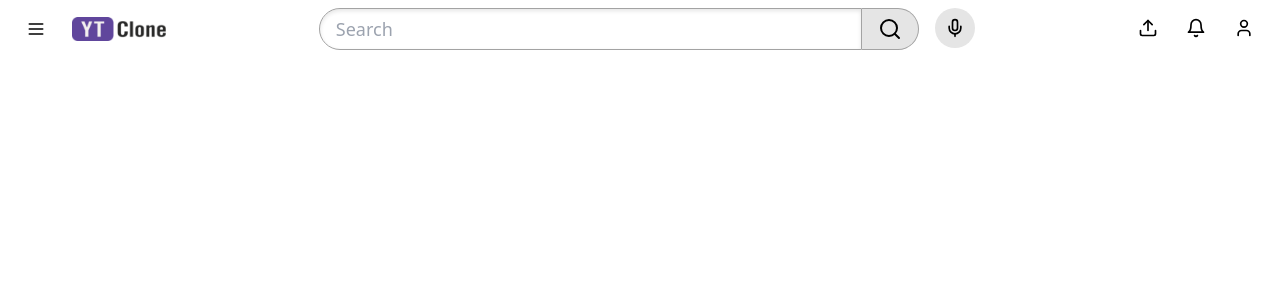
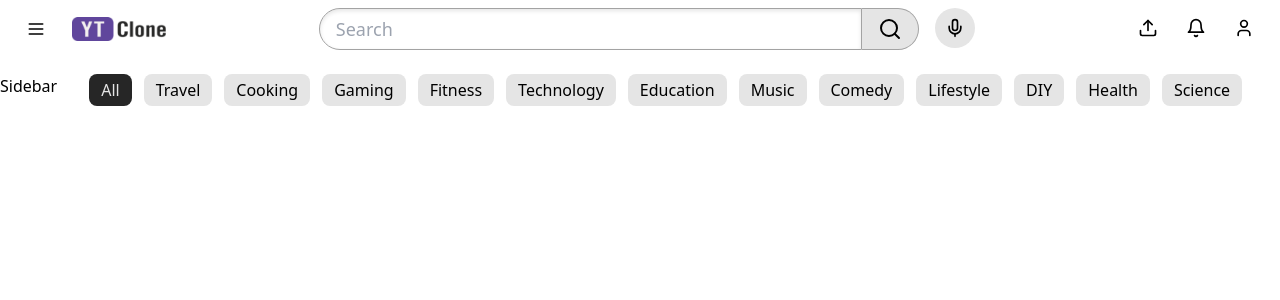
Before and after one commit to JwanCortez93/yt-clone, a React (Vite) app: page / in a window 1280 px wide. Shown: the top 300 px of the page. Built offline with nearby package versions, Linux system fonts and the light colour scheme.

Commit message:
Categories section init

```diff
--- a/src/App.tsx
+++ b/src/App.tsx
@@ -1,9 +1,25 @@
+import { useState } from "react";
+import { CategoryItems } from "./components/CategoryItems";
+import { categories } from "./data/home";
 import { PageHeader } from "./layouts/PageHeader";
 
 export default function App() {
+  const [selectedCategory, setSelectedCategory] = useState(categories[0]);
   return (
     <div className="max-h-screen flex flex-col ">
       <PageHeader />
+      <div className="grid grid-cols-[auto,1fr] flex-grow-1 overflow-auto">
+        <div>Sidebar</div>
+        <div className="overflow-x-hidden px-8 pb-4">
+          <div className="sticky top-0 bg-white z-10 pb-4">
+            <CategoryItems
+              categories={categories}
+              selectedCategory={selectedCategory}
+              onSelect={setSelectedCategory}
+            />
+          </div>
+        </div>
+      </div>
     </div>
   );
 }
--- /dev/null
+++ b/src/components/CategoryItems.tsx
@@ -0,0 +1,56 @@
+import { ChevronLeft, ChevronRight } from "lucide-react";
+import { Button } from "./Button";
+import { useState } from "react";
+
+type CategoryItemsProps = {
+  categories: string[];
+  selectedCategory: string;
+  onSelect: (category: string) => void;
+};
+
+export function CategoryItems({
+  categories,
+  selectedCategory,
+  onSelect,
+}: CategoryItemsProps) {
+  const [isLeftVisible, setIsLeftVisible] = useState(false);
+  const [isRightVisible, setIsRightVisible] = useState(false);
+  return (
+    <div className="overflow-x-hidden relative">
+      <div className="flex whitespace-nowrap gap-3 transition-transform w-[max-content]">
+        {categories.map((category) => (
+          <Button
+            onClick={() => onSelect(category)}
+            key={category}
+            variant={selectedCategory === category ? "dark" : "default"}
+            className="py-1 px-3 rounded-lg whitespace-nowrap"
+          >
+            {category}
+          </Button>
+        ))}
+      </div>
+      {isLeftVisible && (
+        <div className="absolute left-0 top-1/2 -translate-y-1/2 bg-gradient-to-r from-white from-50% to-transparent w-24 h-full">
+          <Button
+            variant={"ghost"}
+            size={"icon"}
+            className="h-full aspect-square w-auto p-1.5"
+          >
+            <ChevronLeft />
+          </Button>
+        </div>
+      )}
+      {isRightVisible && (
+        <div className="absolute right-0 top-1/2 -translate-y-1/2 bg-gradient-to-l from-white from-50% to-transparent w-24 h-full flex justify-end">
+          <Button
+            variant={"ghost"}
+            size={"icon"}
+            className="h-full aspect-square w-auto p-1.5"
+          >
+            <ChevronRight />
+          </Button>
+        </div>
+      )}
+    </div>
+  );
+}
```
